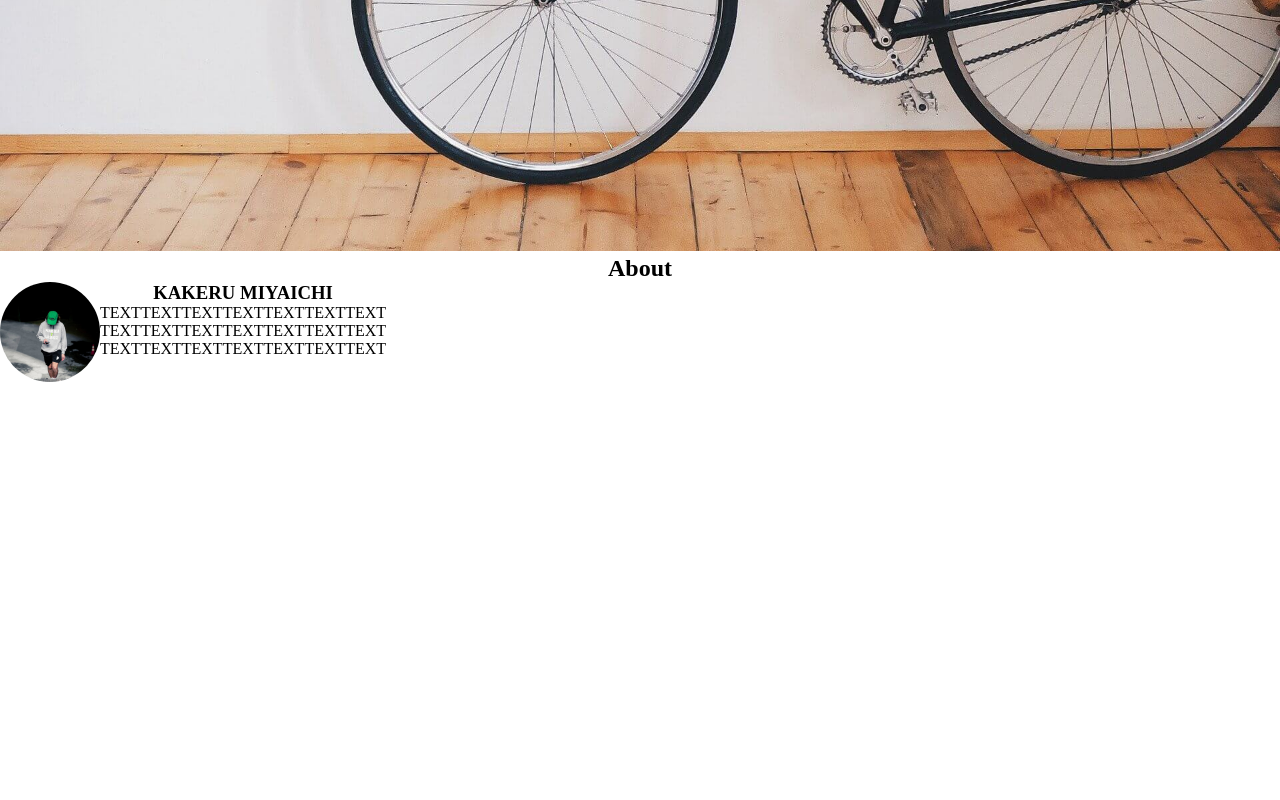
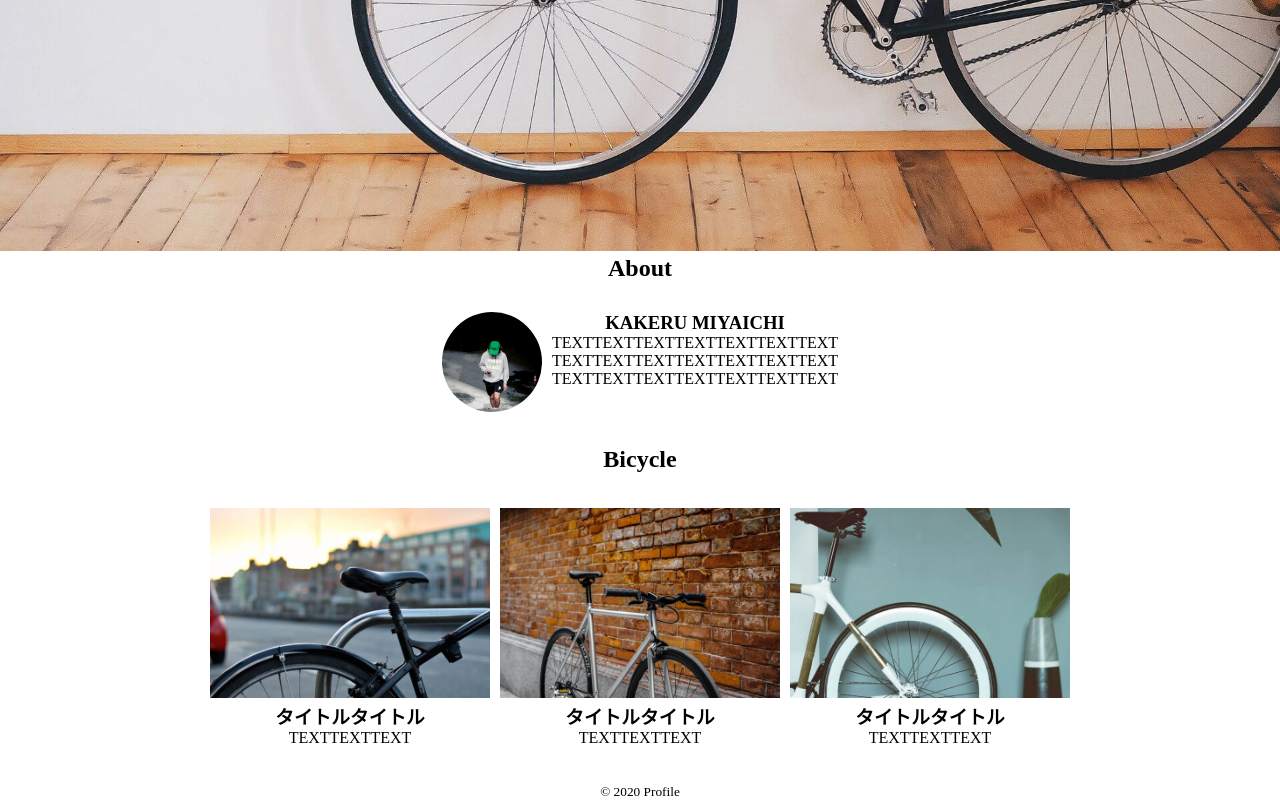
Before and after one commit to riffiy/Code-step-Profile, a plain HTML site: page index.html in a window 1280 px wide. Shown: the part 652-1452 px from the top of the page. Before the commit the page ends 1038 px from the top, so only its background shows below. Drawn offline with Linux system fonts and the light colour scheme.

Commit message:
footer完成

```diff
--- a/index.html
+++ b/index.html
@@ -28,7 +28,7 @@
             <div class="userimg">
               <img src="img/about.jpg">
             </div>
-            <div class="userprofile">
+            <div class="usertext">
               <h3>KAKERU MIYAICHI</h3>
               <p>TEXTTEXTTEXTTEXTTEXTTEXTTEXT<br>
               TEXTTEXTTEXTTEXTTEXTTEXTTEXT<br>
@@ -36,10 +36,31 @@
             </div>
           </div>
         </section>
+        <section id="Bicycle" class="wrapper">
+          <h2>Bicycle</h2>
+          <ul>
+            <li>
+              <img src="img/bicycle1.jpg">
+              <h3>タイトルタイトル</h3>
+              <p>TEXTTEXTTEXT</p>
+            </li>
+            <li>
+              <img src="img/bicycle2.jpg">
+              <h3>タイトルタイトル</h3>
+              <p>TEXTTEXTTEXT</p>
+            </li>
+            <li>
+              <img src="img/bicycle3.jpg">
+              <h3>タイトルタイトル</h3>
+              <p>TEXTTEXTTEXT</p>
+            </li>
+          </ul>
+
+        </section>
       </div>
 
       <div class="footer">
-
+        <p><small>© 2020 Profile</small></p>
       </div>
   </body>
 </html>
--- a/style.css
+++ b/style.css
@@ -4,9 +4,6 @@
   box-sizing: border-box;
 }
 
-body{
-text-align: center;
-}
 
 .header{
   width: 100%;
@@ -37,17 +34,48 @@ text-align: center;
   margin-top: 10px;
 }
 
+li{
+  margin: 5px;
+}
+
+h2{
+  text-align: center;
+  margin-bottom: 30px;
+}
+
+.wrapper{
+  text-align: center;
+}
+
 .profile{
   display: flex;
-
+  justify-content: center;
+  margin-bottom: 30px;
 }
 
 .userimg img{
   border-radius: 50%;
   width: 100px;
   height: 100px;
+  text-align: center;
 }
 
-.wrapper{
+.usertext{
+  margin-left: 10px;
+}
 
+li img{
+  width: 280px;
+  height: 190px;
 }
+
+ul{
+  list-style: none;
+  display: flex;
+  justify-content: center;
+}
+
+.footer p{
+  text-align: center;
+  margin-top: 30px;
+}
```
Also changed, not shown: img/bicycle1.jpg (added), img/bicycle2.jpg (added), img/bicycle3.jpg (added).
